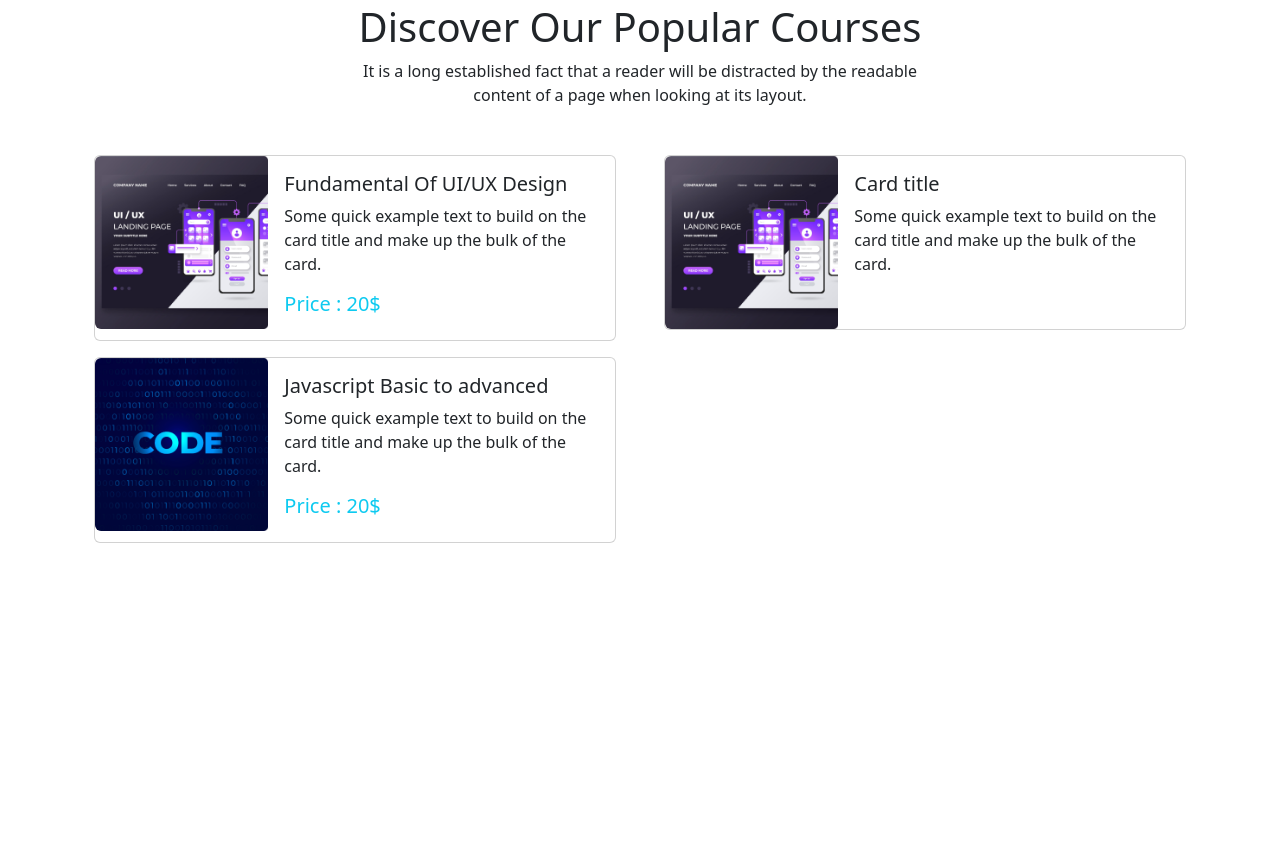
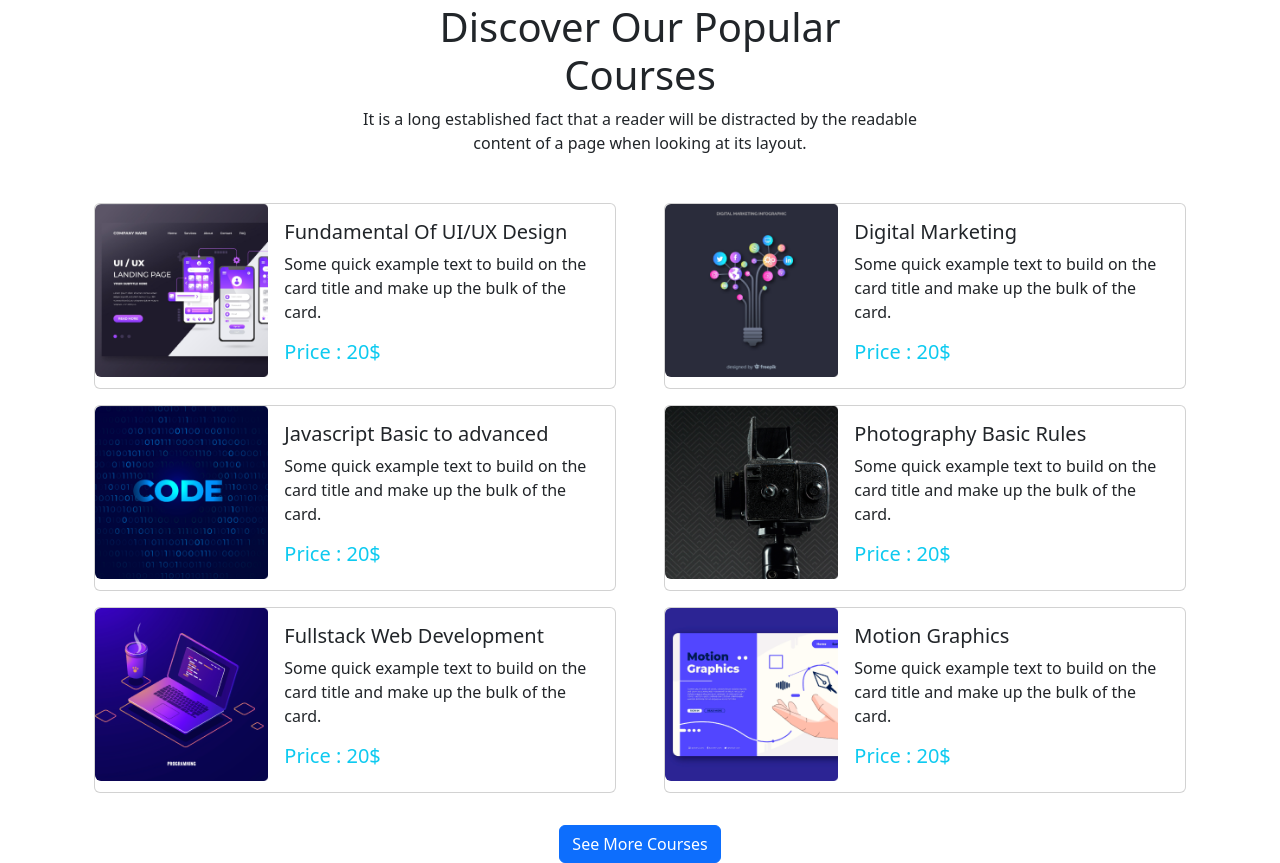
Before and after one commit to zahangirdx/tech-hub, a plain HTML site: page index.html in a window 1280 px wide. Shown: the part 741-1604 px from the top of the page. Before the commit the page ends 1300 px from the top, so only its background shows below. Drawn offline with nearby package versions, Linux system fonts and the light colour scheme.

Commit message:
course section done

```diff
--- a/index.html
+++ b/index.html
@@ -83,7 +83,7 @@
     </header>
     <!-- Courses -->
     <section class="container mt-5">
-      <h1 class="text-center">Discover Our Popular Courses</h1>
+      <h1 class="text-center">Discover Our Popular <br> Courses</h1>
       <p class="text-center">It is a long established fact that a reader will be distracted by the readable <br> content of a page when looking at its layout.</p>
     <!-- Card -->
     <div class="container mt-5 d-flex justify-content-between gap-5">
@@ -117,24 +117,70 @@
             </div>
           </div>
         </div>
+        <div class="card mb-3 col-lg-12 col-md-12" style="max-width: 540px;">
+          <div class="row g-0">
+            <div class="col-lg-4 col-md-4 col-sm-4">
+              <img src="images/course/course-3.png" class="img-fluid rounded-start" alt="...">
+            </div>
+            <div class="col-lg-8 col-md-8 col-sm-8">
+              <div class="card-body">
+                <h5 class="card-title">Fullstack Web Development</h5>
+                <p class="card-text">Some quick example text to build on the card title and make up the bulk of the card.</p>
+                <h5 class="text-info">Price : 20$</h5>
+              </div>
+            </div>
+          </div>
+        </div>
       </div>
       <!-- Left side card -->
       <div class="d-none d-md-block">
         <div class="card mb-3 col-lg-12 col-md-12" style="max-width: 540px;">
           <div class="row g-0">
             <div class="col-lg-4 col-md-4 col-sm-4">
-              <img src="images/course/course-1.png" class="img-fluid rounded-start" alt="...">
+              <img src="images/course/course-4.png" class="img-fluid rounded-start" alt="...">
             </div>
             <div class="col-lg-8 col-md-8 col-sm-8">
               <div class="card-body">
-                <h5 class="card-title">Card title</h5>
+                <h5 class="card-title">Digital Marketing</h5>
                 <p class="card-text">Some quick example text to build on the card title and make up the bulk of the card.</p>
+                <h5 class="text-info">Price : 20$</h5>
+              </div>
+            </div>
+          </div>
+        </div>
+        <div class="card mb-3 col-lg-12 col-md-12" style="max-width: 540px;">
+          <div class="row g-0">
+            <div class="col-lg-4 col-md-4 col-sm-4">
+              <img src="images/course/course-5.png" class="img-fluid rounded-start" alt="...">
+            </div>
+            <div class="col-lg-8 col-md-8 col-sm-8">
+              <div class="card-body">
+                <h5 class="card-title">Photography Basic Rules</h5>
+                <p class="card-text">Some quick example text to build on the card title and make up the bulk of the card.</p>
+                <h5 class="text-info">Price : 20$</h5>
+              </div>
+            </div>
+          </div>
+        </div>
+        <div class="card mb-3 col-lg-12 col-md-12" style="max-width: 540px;">
+          <div class="row g-0">
+            <div class="col-lg-4 col-md-4 col-sm-4">
+              <img src="images/course/course-6.png" class="img-fluid rounded-start" alt="...">
+            </div>
+            <div class="col-lg-8 col-md-8 col-sm-8">
+              <div class="card-body">
+                <h5 class="card-title">Motion Graphics</h5>
+                <p class="card-text">Some quick example text to build on the card title and make up the bulk of the card.</p>
+                <h5 class="text-info">Price : 20$</h5>
               </div>
             </div>
           </div>
         </div>
       </div>
     </div>
+    <div class="mt-3 d-flex align-items-center justify-content-center">
+      <button type="button" class="btn btn-primary">See More Courses</button>
+    </div>
     </section>
     <script src="https://cdn.jsdelivr.net/npm/bootstrap@5.2.0/dist/js/bootstrap.bundle.min.js" integrity="sha384-A3rJD856KowSb7dwlZdYEkO39Gagi7vIsF0jrRAoQmDKKtQBHUuLZ9AsSv4jD4Xa" crossorigin="anonymous"></script>
   </body>
```
